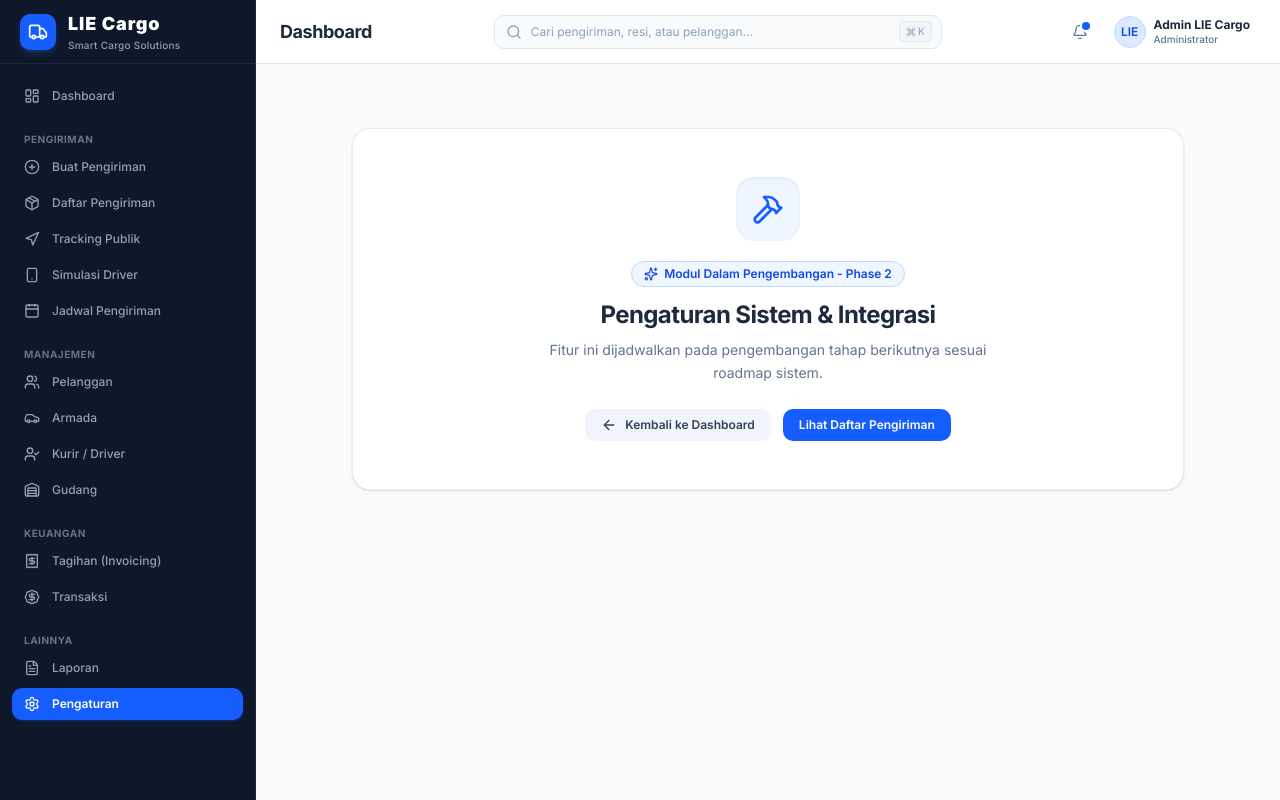
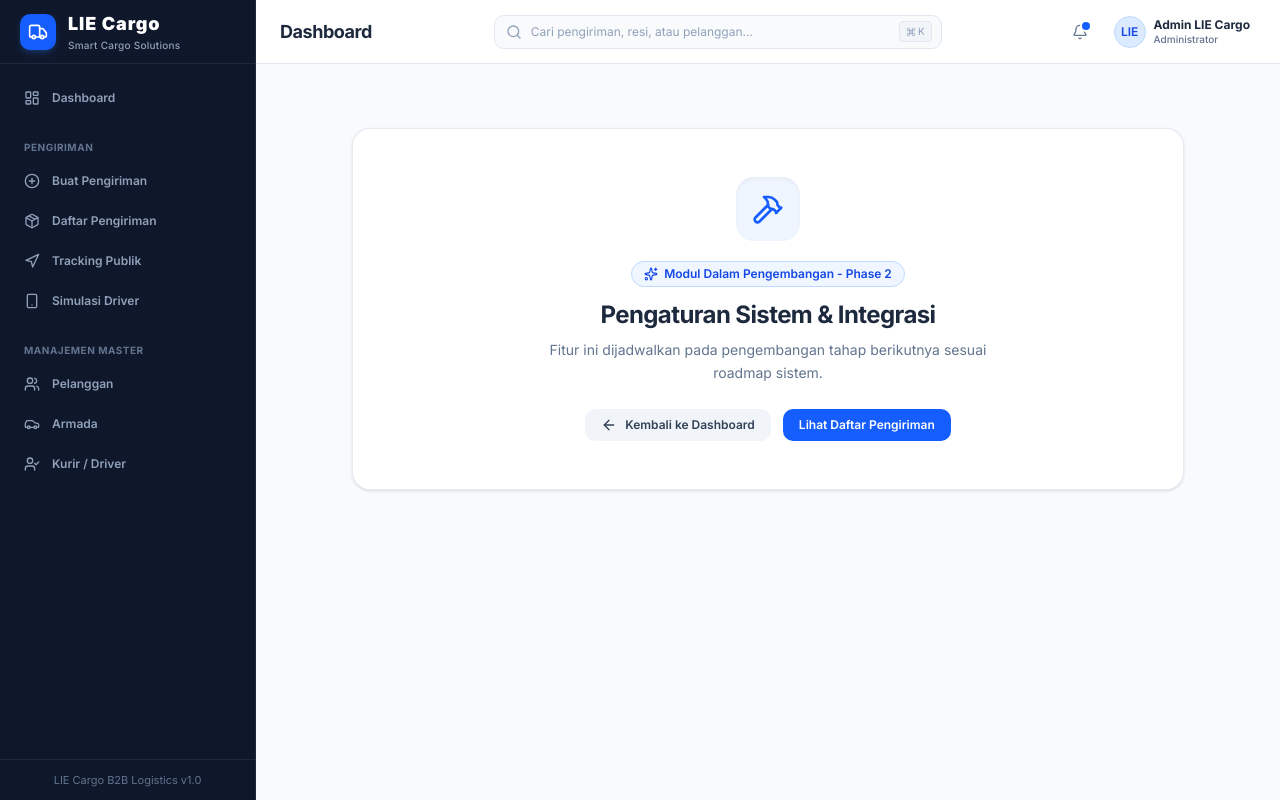
Before and after one commit to Lautan-Indah-Expresss/lautan-indah-expresss--monorepo, a Next.js app: page /admin/settings in a window 1280 px wide. Built offline with nearby package versions, Linux system fonts and the light colour scheme.

Commit message:
refactor(sidebar): remove placeholder modules from navigation

```diff
--- a/src/components/admin/AdminSidebar.tsx
+++ b/src/components/admin/AdminSidebar.tsx
@@ -10,17 +10,9 @@ import {
   Package,
   Navigation,
   Smartphone,
-  Calendar,
   Users,
   Car,
   UserCheck,
-  Warehouse,
-  Receipt,
-  BadgeDollarSign,
-  FileText,
-  Settings,
-  Sparkles,
-  ChevronRight,
 } from "lucide-react";
 
 interface SidebarProps {
@@ -28,10 +20,22 @@ interface SidebarProps {
   onClose?: () => void;
 }
 
+interface MenuItem {
+  label: string;
+  href: string;
+  icon: any;
+  external?: boolean;
+}
+
+interface MenuGroup {
+  title: string | null;
+  items: MenuItem[];
+}
+
 export default function AdminSidebar({ isOpen = true }: SidebarProps) {
   const pathname = usePathname();
 
-  const menuGroups = [
+  const menuGroups: MenuGroup[] = [
     {
       title: null,
       items: [
@@ -45,30 +49,14 @@ export default function AdminSidebar({ isOpen = true }: SidebarProps) {
         { label: "Daftar Pengiriman", href: "/admin/shipments", icon: Package },
         { label: "Tracking Publik", href: "/", icon: Navigation, external: false },
         { label: "Simulasi Driver", href: "/driver-portal", icon: Smartphone, external: false },
-        { label: "Jadwal Pengiriman", href: "/admin/schedule", icon: Calendar },
       ],
     },
     {
-      title: "MANAJEMEN",
+      title: "MANAJEMEN MASTER",
       items: [
         { label: "Pelanggan", href: "/admin/customers", icon: Users },
         { label: "Armada", href: "/admin/fleets", icon: Car },
         { label: "Kurir / Driver", href: "/admin/drivers", icon: UserCheck },
-        { label: "Gudang", href: "/admin/warehouses", icon: Warehouse },
-      ],
-    },
-    {
-      title: "KEUANGAN",
-      items: [
-        { label: "Tagihan (Invoicing)", href: "/admin/invoices", icon: Receipt },
-        { label: "Transaksi", href: "/admin/transactions", icon: BadgeDollarSign },
-      ],
-    },
-    {
-      title: "LAINNYA",
-      items: [
-        { label: "Laporan", href: "/admin/reports", icon: FileText },
-        { label: "Pengaturan", href: "/admin/settings", icon: Settings },
       ],
     },
   ];
@@ -94,40 +82,49 @@ export default function AdminSidebar({ isOpen = true }: SidebarProps) {
         </div>
       </div>
 
-      {/* Nav Menu */}
-      <div className="flex-1 overflow-y-auto px-3 py-4 space-y-5">
-        {menuGroups.map((group, gIdx) => (
-          <div key={gIdx} className="space-y-1">
+      {/* Navigation Links */}
+      <div className="flex-1 overflow-y-auto px-3 py-4 space-y-6">
+        {menuGroups.map((group, groupIdx) => (
+          <div key={groupIdx} className="space-y-1">
             {group.title && (
-              <p className="px-3 text-[10px] font-bold tracking-wider text-slate-500 uppercase mb-1">
+              <p className="px-3 text-[10px] font-bold tracking-wider text-slate-500 uppercase mb-2">
                 {group.title}
               </p>
             )}
             {group.items.map((item) => {
               const Icon = item.icon;
-              const isActive =
-                item.href === "/admin"
-                  ? pathname === "/admin"
-                  : pathname === item.href;
+              const isActive = pathname === item.href;
 
               return (
                 <Link
                   key={item.href}
                   href={item.href}
-                  className={`flex items-center gap-3 px-3 py-2 rounded-lg text-xs font-medium transition-all ${
+                  target={item.external ? "_blank" : undefined}
+                  className={`flex items-center justify-between px-3 py-2.5 rounded-xl text-xs font-semibold transition-all group ${
                     isActive
-                      ? "bg-blue-600 text-white font-semibold shadow-sm shadow-blue-600/30"
-                      : "text-slate-400 hover:text-slate-200 hover:bg-slate-800/60"
+                      ? "bg-blue-600 text-white shadow-lg shadow-blue-600/30"
+                      : "text-slate-400 hover:text-slate-100 hover:bg-slate-800/60"
                   }`}
                 >
-                  <Icon className={`w-4 h-4 shrink-0 ${isActive ? "text-white" : "text-slate-400"}`} />
-                  <span className="truncate">{item.label}</span>
+                  <div className="flex items-center gap-3">
+                    <Icon
+                      className={`w-4 h-4 transition-colors ${
+                        isActive ? "text-white" : "text-slate-400 group-hover:text-slate-200"
+                      }`}
+                    />
+                    <span>{item.label}</span>
+                  </div>
                 </Link>
               );
             })}
           </div>
         ))}
       </div>
+
+      {/* Bottom Info */}
+      <div className="p-3 border-t border-slate-800 text-[11px] text-slate-500 text-center">
+        LIE Cargo B2B Logistics v1.0
+      </div>
     </aside>
   );
 }
```
